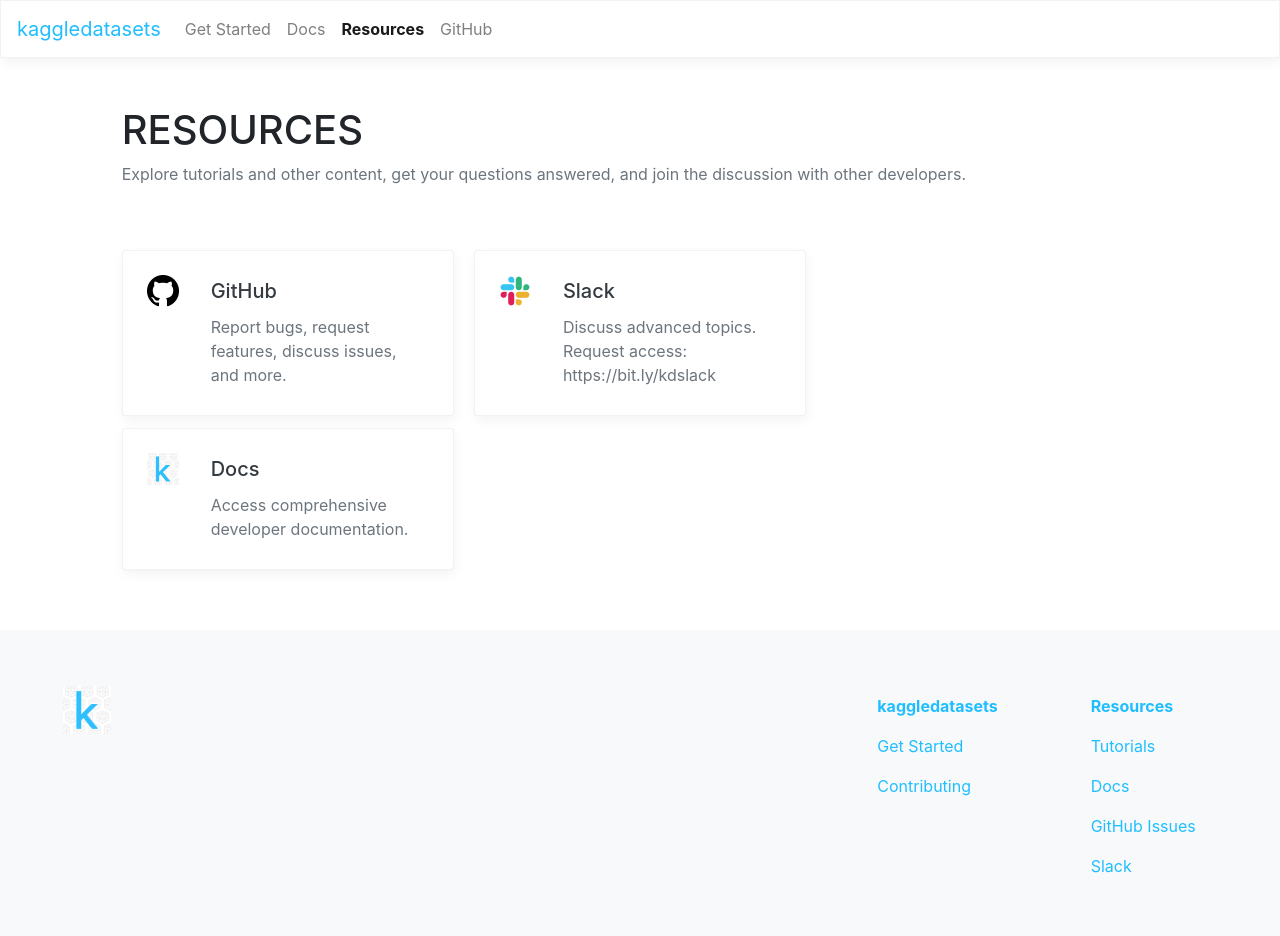
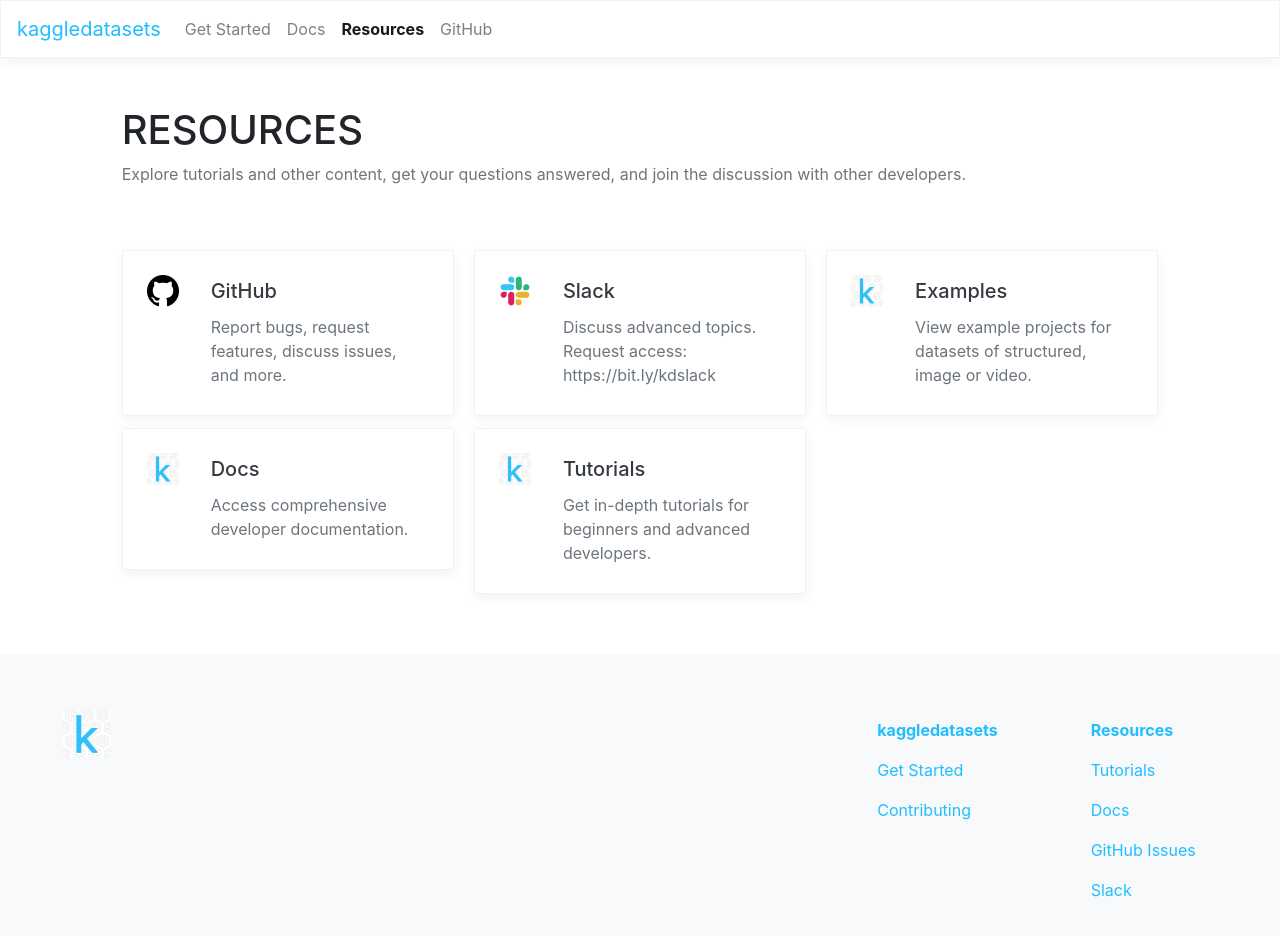
Before and after one commit to kaggledatasets/kaggledatasets.github.io, a React (Create React App) app: page /resources in a window 1280 px wide. Shown: the top 936 px of the page. Built offline with nearby package versions, Linux system fonts and the light colour scheme; a web font is replaced by a local one.

Commit message:
Updated Resources

```diff
--- a/src/pages/Resources.js
+++ b/src/pages/Resources.js
@@ -40,6 +40,22 @@
                                     </div>
                                 </a>
                             </div>
+                            <div className="card card-hover card-logo card-kd p-2">
+                                <a href="https://kaggledatasets.readthedocs.org" target="_blank" rel="noopener noreferrer">
+                                    <div className="card-body">
+                                        <h5 className="card-title text-dark">Tutorials</h5>
+                                        <p className="card-text text-muted">Get in-depth tutorials for beginners and advanced developers.</p>
+                                    </div>
+                                </a>
+                            </div>
+                            <div className="card card-hover card-logo card-kd p-2">
+                                <a href="https://kaggledatasets.readthedocs.org" target="_blank" rel="noopener noreferrer">
+                                    <div className="card-body">
+                                        <h5 className="card-title text-dark">Examples</h5>
+                                        <p className="card-text text-muted">View example projects for datasets of structured, image or video.</p>
+                                    </div>
+                                </a>
+                            </div>
                         </div>
                     </div>
                 </div>
```
